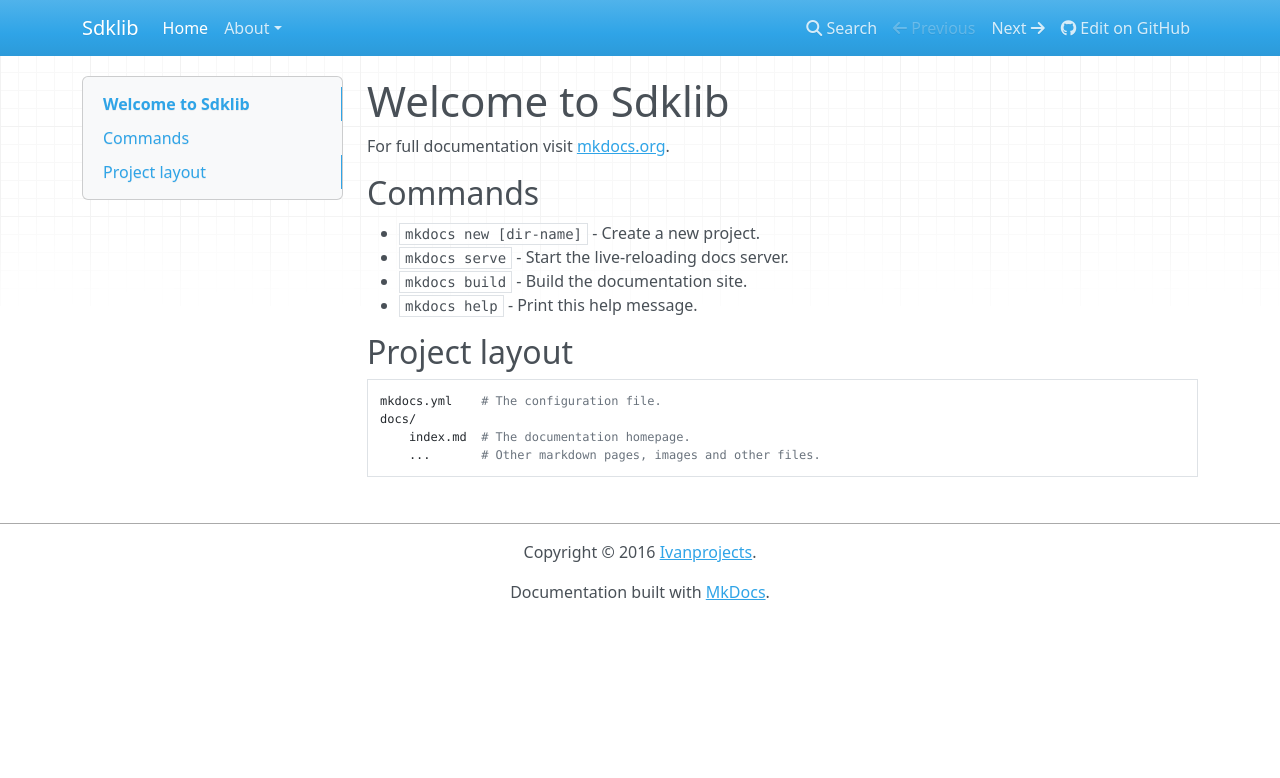
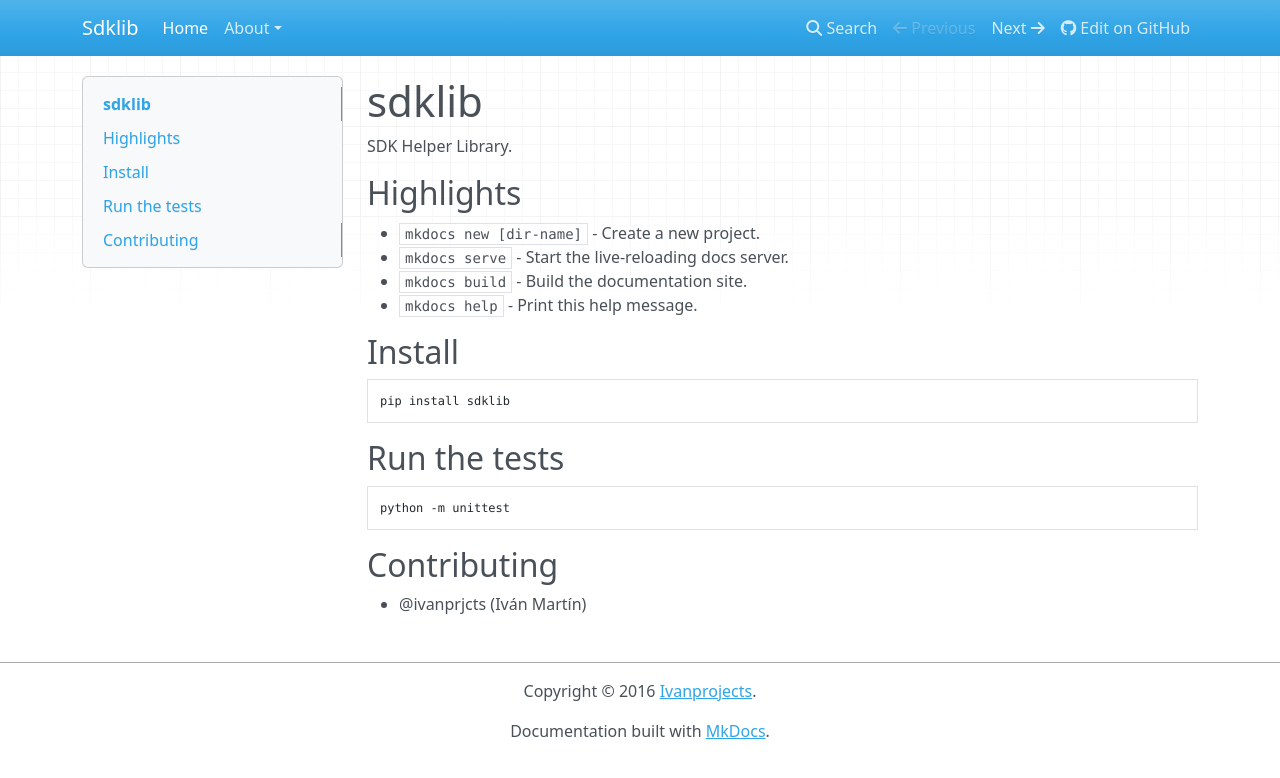
Before and after one commit to ivanprjcts/sdklib, an MkDocs documentation site: the page built from docs/index.md, in a window 1280 px wide. Shown: the top 778 px of the page. Built offline with MkDocs 1.6.1, drawn with Linux system fonts in a browser that asks for light colours; nearby versions of some CDN libraries; old or Windows-style settings are respelled for this version of MkDocs.

Commit message:
add docs

````diff
--- a/docs/index.md
+++ b/docs/index.md
@@ -1,17 +1,29 @@
-# Welcome to Sdklib
+# sdklib
 
-For full documentation visit [mkdocs.org](http://mkdocs.org).
+SDK Helper Library.
 
-## Commands
+
+## Highlights
 
 * `mkdocs new [dir-name]` - Create a new project.
 * `mkdocs serve` - Start the live-reloading docs server.
 * `mkdocs build` - Build the documentation site.
 * `mkdocs help` - Print this help message.
 
-## Project layout
 
-    mkdocs.yml    # The configuration file.
-    docs/
-        index.md  # The documentation homepage.
-        ...       # Other markdown pages, images and other files.
+## Install
+
+```
+pip install sdklib
+```
+
+
+## Run the tests
+```
+python -m unittest
+```
+
+
+## Contributing
+
+* @ivanprjcts (Iván Martín)
````
Also changed, not shown: README.md (+2 -38 lines), docs/about/license.md (+5 -0 lines), docs/about/release-notes.md (+1 -6 lines).
